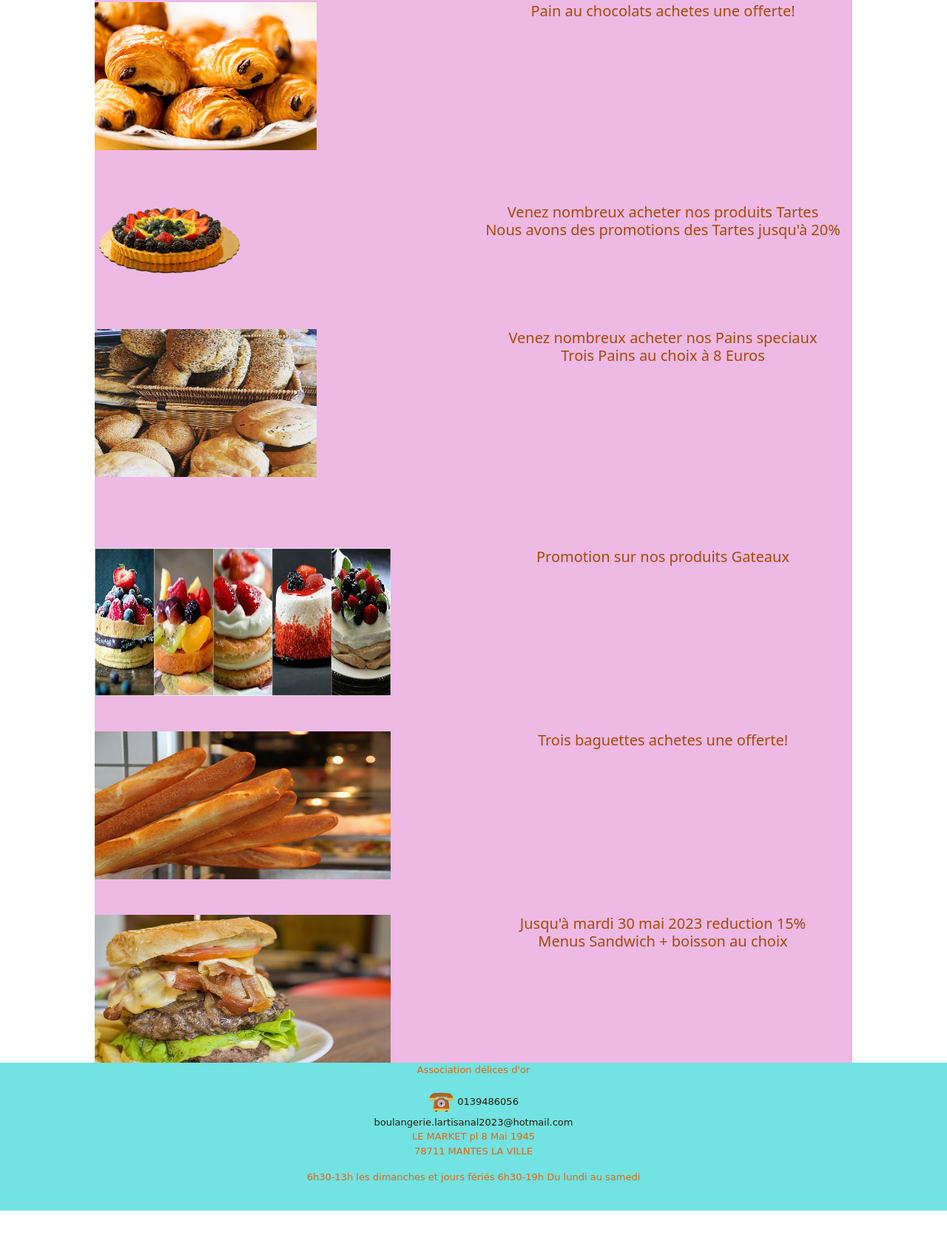
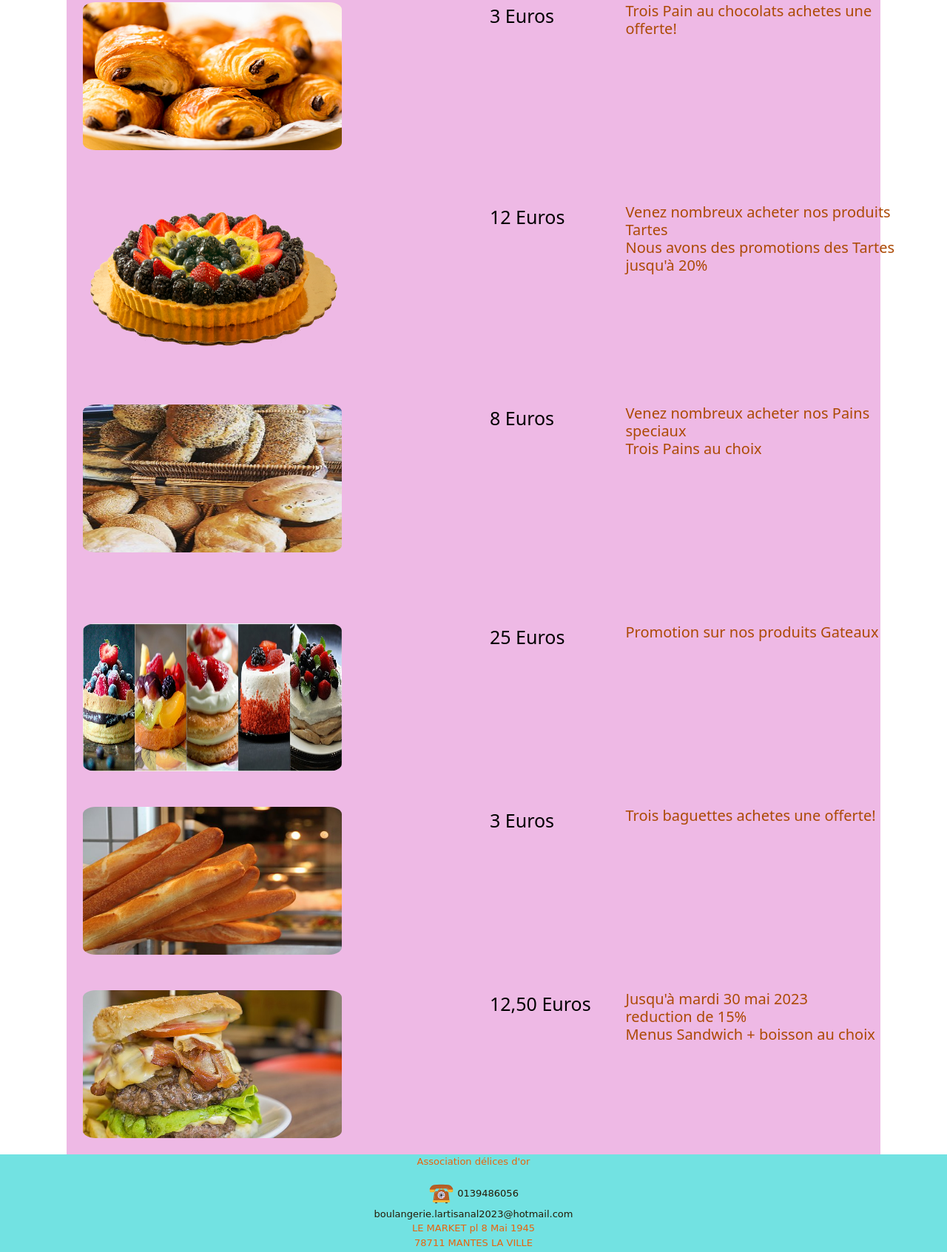
Before and after one commit to samadago/siteassociationdelicesdor, a plain HTML site: page evenement.html in a window 1280 px wide. Shown: the part 305-1998 px from the top of the page at 74% size. Before the commit the page ends 1942 px from the top, so only its background shows below. Drawn offline with nearby package versions, Linux system fonts and the light colour scheme.

Commit message:
rajouter les prix à la page evenement

```diff
--- a/evenement.html
+++ b/evenement.html
@@ -63,12 +63,15 @@
         <br>
         <div class="d-flex">
 
-            <div class="col-6">
-                <img src="images/pain chocolat-180824921-170667a.jpg" alt="pain chocolat-180824921-170667a"
+            <div class="col-6 imageEvenement">
+                <img class="image" src="images/pain chocolat-180824921-170667a.jpg" alt="pain chocolat-180824921-170667a"
                     width=300px></img>
             </div>
-            <div class="col-6">
-                <h5 style="text-align: center;color: #ac4a05 ;"> Pain au chocolats achetes une offerte!</h5>
+            <div class="col-2" style="color: black;font-size:25px;">
+                <label>  3 Euros</label>
+            </div>
+            <div class="col-4">
+                <h5 style="text-align:left;color: #ac4a05 ;">  Trois Pain au chocolats achetes une offerte!</h5>
             </div>
 
         </div>
@@ -78,18 +81,17 @@
 
         <div class="d-flex">
 
-            <div class="col-6">
-                <img src="images/fruit-gateau120358d39_1280.png" alt="fruit-gateau120358d39_1280" width=200px></img>
-
-
+            <div class="col-6 imageEvenement">
+                <img class="image" src="images/fruit-gateau120358d39_1280.png" alt="fruit-gateau120358d39_1280" width=200px></img>
             </div>
-
-            <div class="col-6">
-                <h5 style="text-align:center; color: #ac4a05 ;">Venez nombreux acheter nos produits Tartes
+            <div class="col-2" style="color: black;font-size:25px;">
+                <label>12 Euros</label>
+            </div>
+            <div class="col-4">
+                <h5 style="text-align:left; color: #ac4a05 ;">Venez nombreux acheter nos produits Tartes
                     <br>
                     Nous avons des promotions des Tartes jusqu'à 20%
                 </h5>
-
             </div>
         </div>
         <br>
@@ -98,13 +100,16 @@
 
         <div class="d-flex">
 
-            <div class="col-6">
-                <img src="images/pains cereales.jpg" alt="pains cereales" width=300px height=200px></img>
+            <div class="col-6 imageEvenement">
+                <img class="image" src="images/pains cereales.jpg" alt="pains cereales" width=300px height=200px></img>
             </div>
-            <div class="col-6">
-                <h5 style="text-align:center; color: #ac4a05 ;">Venez nombreux acheter nos Pains speciaux
+            <div class="col-2" style="color: black;font-size:25px;">
+                <label>8 Euros</label>
+            </div>
+            <div class="col-4">
+                <h5 style="text-align:left; color: #ac4a05 ;">Venez nombreux acheter nos Pains speciaux
                     <br>
-                    Trois Pains au choix à 8 Euros
+                    Trois Pains au choix
     </h5>
 
             </div>
@@ -119,11 +124,14 @@
 
         <div class="d-flex">
 
-            <div class="col-6">
+            <div class="col-6 imageEvenement">
                 <img class="image" src="images/cake happy.jpg" alt="cake happy.jpg" width=300px></img>
             </div>
-            <div class="col-6">
-                <h5 style="text-align: center;color: #ac4a05 ;">Promotion sur nos produits Gateaux </h5>
+            <div class="col-2" style="color: black;font-size:25px;">
+                <label>25 Euros</label>
+            </div>
+            <div class="col-4">
+                <h5 style="text-align:left;color: #ac4a05 ;">Promotion sur nos produits Gateaux </h5>
             </div>
         </div>
 
@@ -131,12 +139,15 @@
         <br>
         <div class="d-flex">
 
-            <div class="col-6">
+            <div class="col-6 imageEvenement">
                 <img class="image" src="images/baguette-246424__340.jpg" alt=" boulangeries.avif" width=300px></img>
             </div>
-            <div class="col-6">
+            <div class="col-2" style="color: black;font-size:25px;">
+                <label>3 Euros</label>
+            </div>
+            <div class="col-4">
 
-                <h5 style="text-align: center;color: #ac4a05 ;">Trois baguettes achetes une offerte!</h5>
+                <h5 style="text-align:left;color: #ac4a05 ;">Trois baguettes achetes une offerte!</h5>
             </div>
 
         </div>
@@ -145,12 +156,15 @@
         <br>
         <div class="d-flex">
 
-            <div class="col-6">
+            <div class="col-6 imageEvenement burgerImage">
                 <img class="image" src="images/burger-1553287__340.jpg"
                     alt=" burger-1553287__340burger-1553287__340.jpg" width=300px></img>
             </div>
-            <div class="col-6">
-                <h5 style="text-align: center;color: #ac4a05 ;"> Jusqu'à mardi 30 mai 2023 reduction 15%
+            <div class="col-2" style="color: black;font-size:25px;">
+                <label>12,50 Euros</label>
+            </div>
+            <div class="col-4">
+                <h5 style="text-align:left;color: #ac4a05;"> Jusqu'à mardi 30 mai 2023 <br> reduction de 15%
                     <br>
                     Menus Sandwich + boisson au choix
                 </h5>
--- a/styles.css
+++ b/styles.css
@@ -4,8 +4,8 @@
   align-content: center;
   align-items: center;
 
-  margin-left: 10%;
-  margin-right: 10%;
+  margin-left: 7%;
+  margin-right: 7%;
 
 
 }
@@ -73,15 +73,22 @@ a:active {
 }
 
 .image {
-  width: 400px;
+  width: 350px;
   height: 200px;
-
+border-radius: 5%;
 
 }
 
 
+.imageEvenement{
 
+  margin-left:2% ;
+}
 
+.burgerImage {
+
+  margin-bottom:2% ;
+}
 .slide-img {
   align-content: center;
   align-items: center;
```
Also changed, not shown: index.html (+1 -0 lines).
